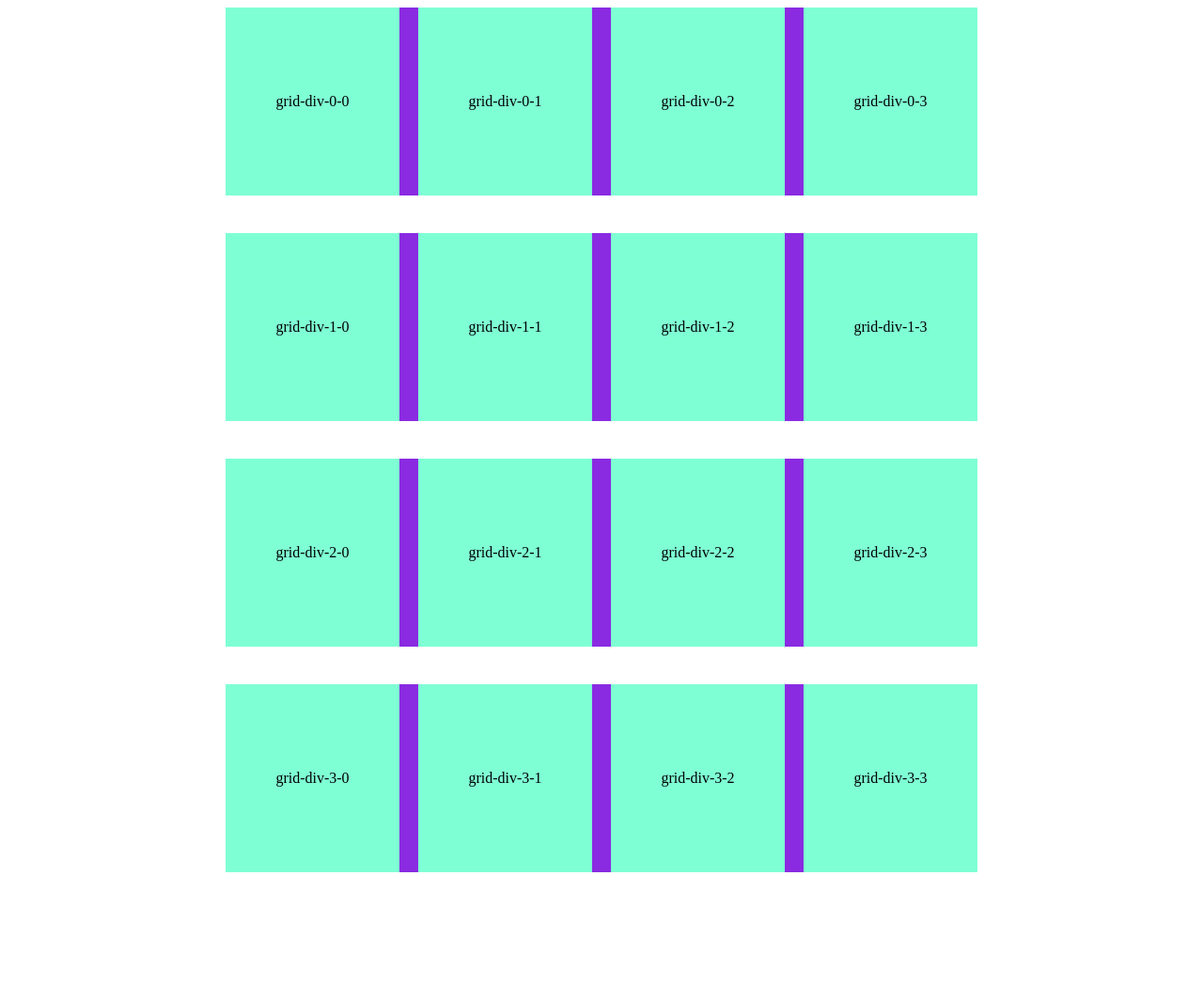
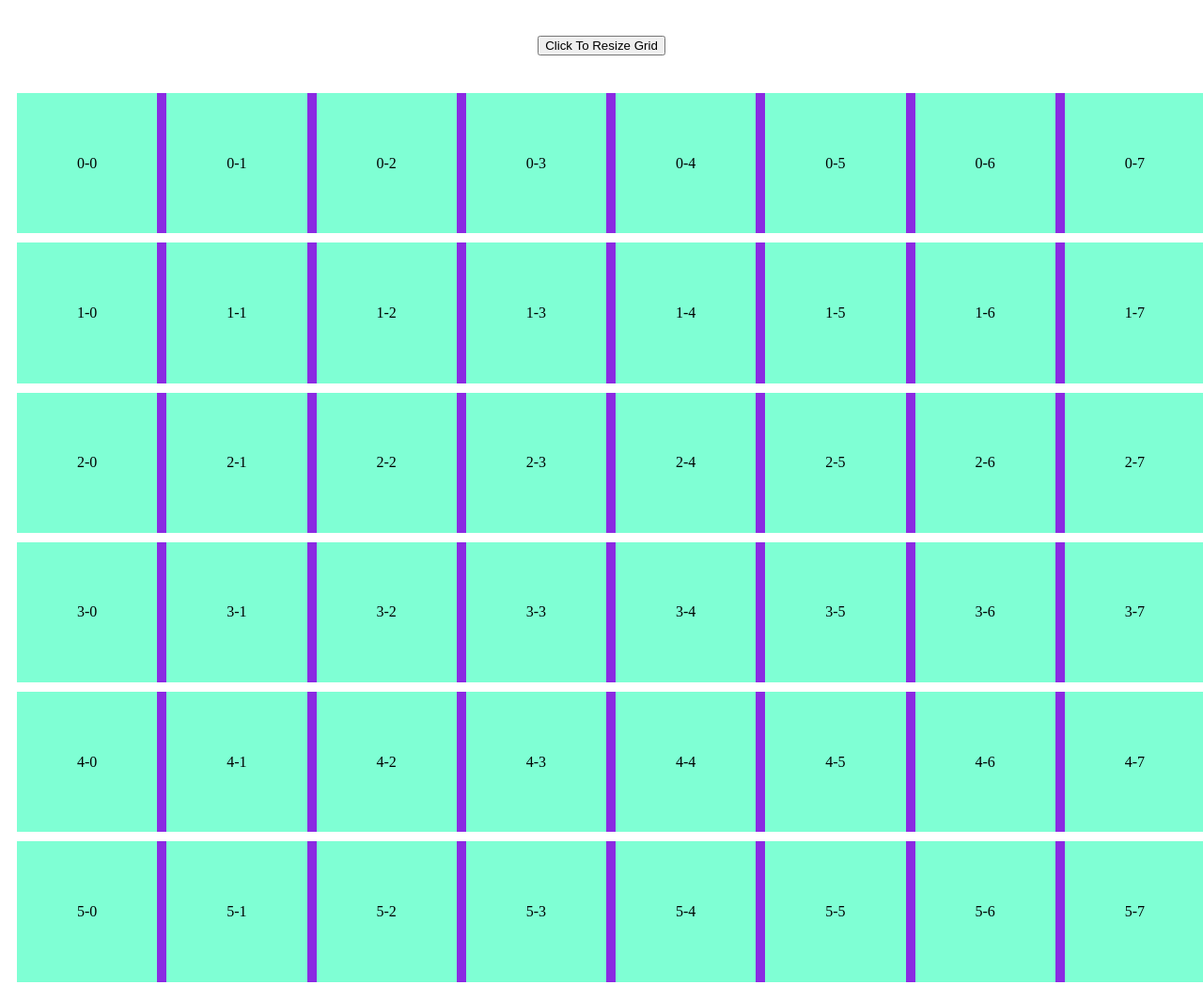
Before and after one commit to Chris-Wilco/odin-etch-a-sketch, a plain HTML site: page index.html in a window 1280 px wide. Shown: the top 1048 px of the page at 94% size. Before the commit the page ends 936 px from the top, so only its background shows below. Drawn offline with Linux system fonts and the light colour scheme.

Commit message:
add button and function to control grid size

```diff
--- a/index.html
+++ b/index.html
@@ -7,6 +7,9 @@
     <title>Document</title>
 </head>
 <body>
+    <div id="button-container">
+        <button id="resize-button">Click To Resize Grid</button>
+    </div>
     <div id="grid-container">
 
     </div>
--- a/scripts.js
+++ b/scripts.js
@@ -1,18 +1,35 @@
 
 const gridContainer = document.getElementById('grid-container');
+const resizeButton = document.getElementById('resize-button');
 
-createGrid();
+createGrid(8);
 
-function createGrid(){
-    for(let i = 0; i < 4; i++){
+resizeButton.addEventListener('click', function(e){
+    promptForGridSize();
+});
+
+function promptForGridSize(){
+    let x = prompt("What size would you like the grid to be?", "Please enter an integer between 1 and 100.");
+
+    if(Number.isInteger(x) && x > 0 && x <= 100){
+        createGrid();
+    } else {
+        promptForGridSize();
+    }
+}
+
+
+
+function createGrid(gridDimension){
+    for(let i = 0; i < gridDimension; i++){
         let rowDiv = document.createElement('div');
         rowDiv.id = `row-div-${i}`;
 
-        for(let j = 0; j < 4; j++){
+        for(let j = 0; j < gridDimension; j++){
             let newDiv = document.createElement('div');
             let divText = document.createElement('div');
 
-            newDiv.id = `grid-div-${i}-${j}`;
+            newDiv.id = `${i}-${j}`;
             newDiv.classList.add('fade-in-grid-square');
             divText.textContent = `${newDiv.id}`;
 
@@ -20,8 +37,6 @@ function createGrid(){
                 this.classList.toggle('fade-in-grid-square-highlighted');
             });
 
-
-
             newDiv.appendChild(divText);
             rowDiv.appendChild(newDiv);
         }
--- a/styles.css
+++ b/styles.css
@@ -1,24 +1,32 @@
 body {
     display: flex;
     flex-direction: column;
+}
+
+#button-container {
+    display: flex;
+    justify-content: center;
+    padding: 30px;
 }
 
 #grid-container {
     display: flex;
     flex-direction: column;
     align-items: center;
-    gap: 40px;
-    width: auto;
+    gap: 10px;
+    aspect-ratio: 1 / 1;
+    width: 100%;
     height: auto;
+    padding: 10px;
 }
 
 #grid-container > div {
     display: flex;
     align-items: center;
-    gap: 20px;
+    justify-content: center;
+    gap: 10px;
     background-color: blueviolet;
-    width: 800px;
-    height: 800 px;
+    width: 100%;
 }
 
 #grid-container > div > div {
@@ -26,8 +34,8 @@ body {
     flex-direction: column;
     justify-content: center;
     align-items: center;
-    width: 200px;
-    height: 200px;
+    aspect-ratio: 1 / 1;
+    width: 100%;
     text-align: center;
 }
 
```
